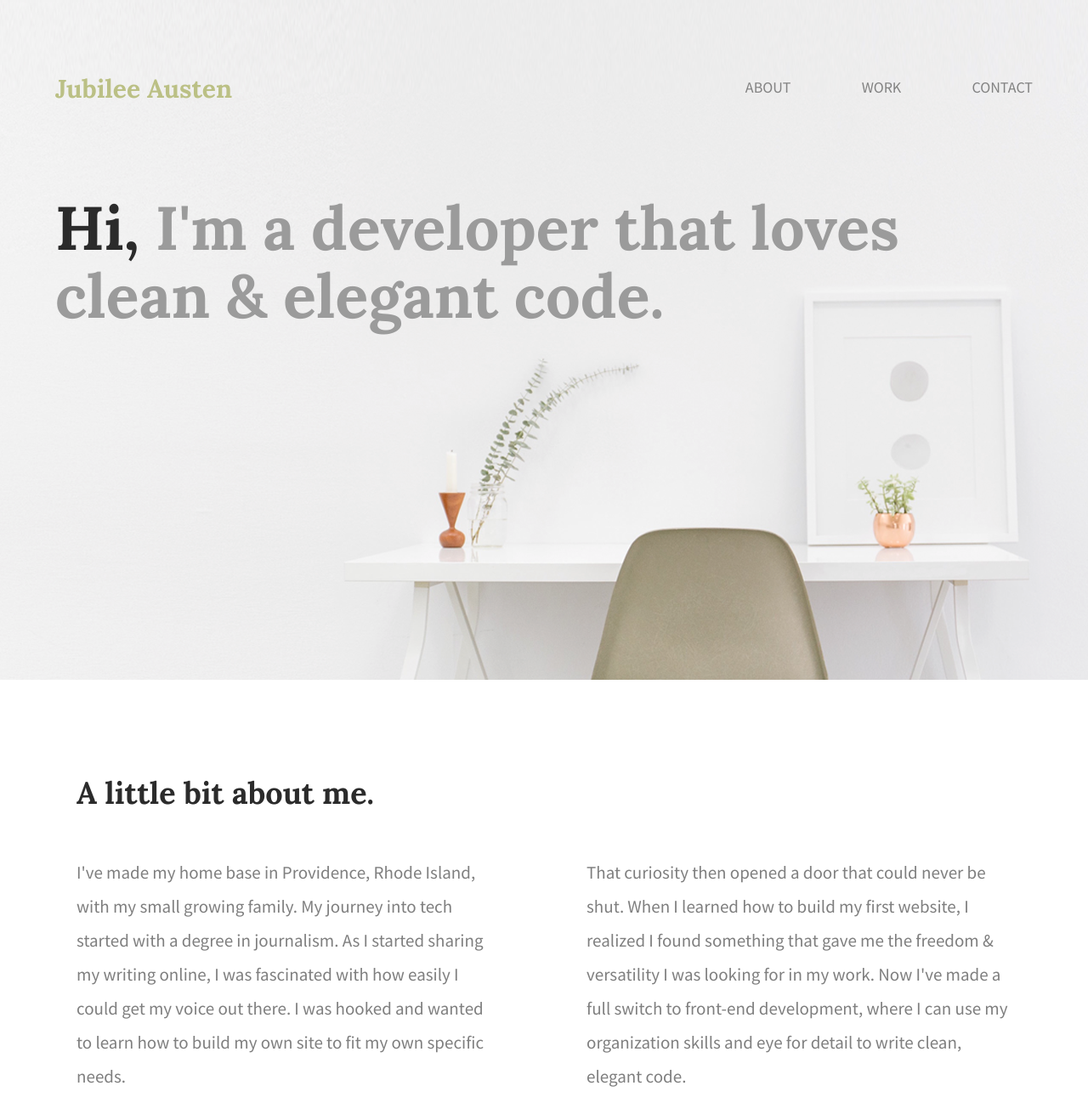
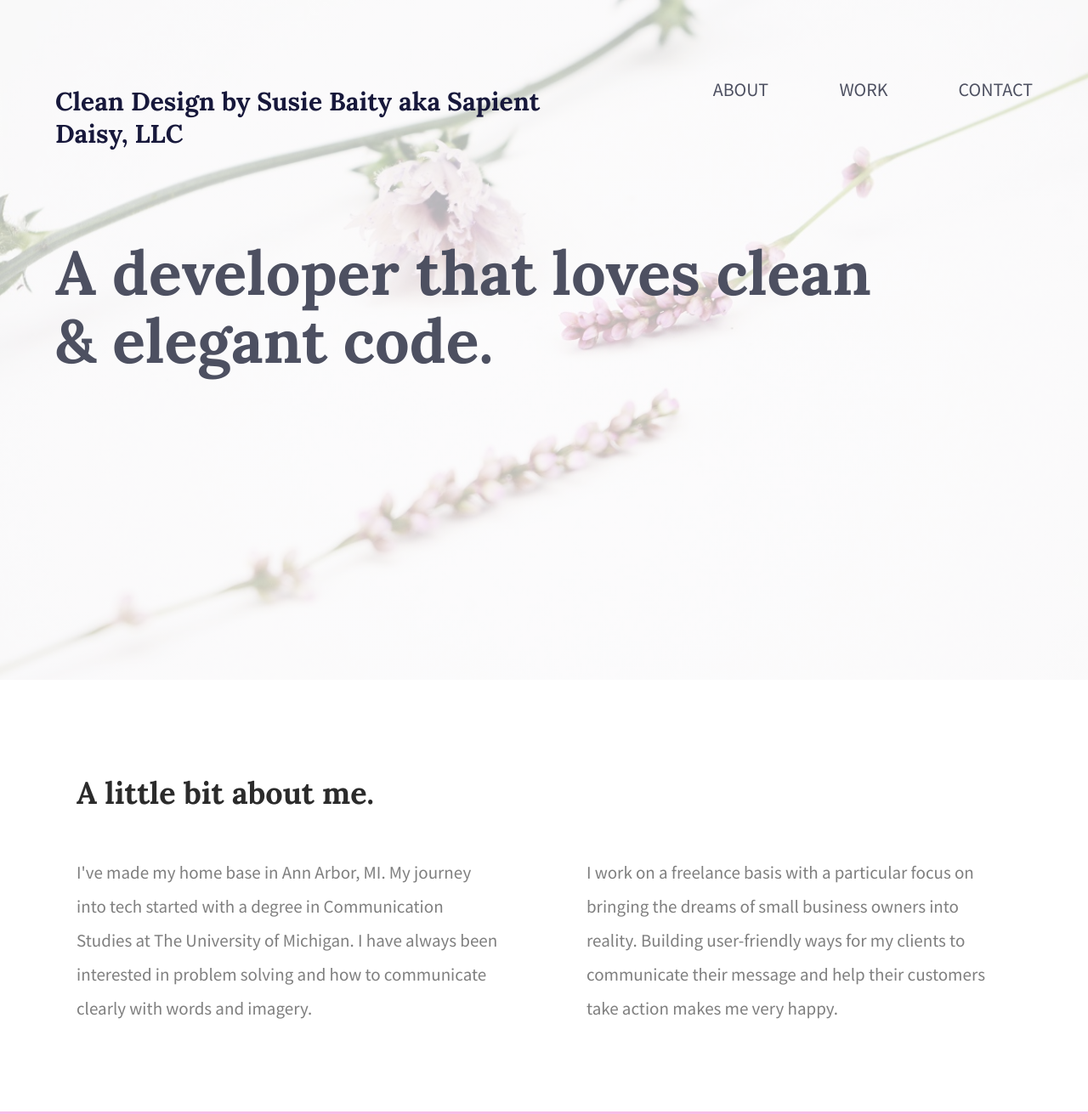
Before and after one commit to sapientdaisy/clean-design, a plain HTML site: page index.html in a window 1280 px wide. Shown: the top 1311 px of the page at 85% size. Drawn offline with Linux system fonts and the light colour scheme.

Commit message:
Changed Header and About Section Text, changed contact information, changed background image and header colors and work background color

```diff
--- a/css/main.css
+++ b/css/main.css
@@ -25,7 +25,7 @@ body {
 
 header {
     height: 800px;
-    background: url('../img/full-background.png');
+    background: linear-gradient(90deg, rgba(255,255,255,.7) 0%, rgba(255,255,255,0.7) 53%, rgba(255,255,255,.7) 100%), url('../img/background-header.jpg');
     background-size: cover;
     background-position: center;
 }
@@ -33,8 +33,8 @@ header {
 header h1 {
     font-family: 'Lora', serif;
     font-size: 30px;
-    color: #bbc085;
-    padding: 65px 0 65px 25px;
+    color: #17183B;
+    padding: 10vh 0 65px 25px;
 }
 nav {
     float: right;
@@ -46,8 +46,8 @@ nav ul li{
 nav ul li a {
     text-transform: uppercase;
     text-decoration: none;
-    font-size: 18px;
-    color: #828282;
+    font-size: 22px;
+    color: #4d5061;
     padding-left: 80px;
 }
 header h2 {
@@ -56,11 +56,11 @@ header h2 {
     font-family: 'Lora', serif;
     font-size: 72px;
     line-height: 80px;
-    color: #9b9b9b;
+    color: #4d5061;
     padding: 20px 0 20px 25px;
 }
 header h2 span {
-    color: #2b2b2b;
+    color: #4d5061b;
 }
 
 /****** ABOUT ******/
@@ -85,7 +85,7 @@ header h2 span {
 /****** WORK ******/
 
 #work {
-    background-color: #f9ceb7;
+    background-color: #f7bce5fd;
     text-align: center;
 }
 
--- a/index.html
+++ b/index.html
@@ -3,7 +3,7 @@
 
 <head>
     <meta charset="utf-8">
-    <title>Jubilee Austen | Portfolio</title>
+    <title>Susie Baity | Clean Design</title>
     <link rel="stylesheet" href="css/normalize.css">
     <link rel="stylesheet" href="css/main.css">
     <link href='https://fonts.googleapis.com/css?family=Lora:400,700' rel='stylesheet' type='text/css'>
@@ -14,7 +14,7 @@
     <header>
         <div class="full-width">
             <div class="half-width">
-                <h1>Jubilee Austen</h1>
+                <h1>Clean Design by Susie Baity aka Sapient Daisy, LLC</h1>
             </div>
             <div class="half-width">
                 <nav>
@@ -25,7 +25,7 @@
                     </ul>
                 </nav>
             </div>
-            <h2><span>Hi,</span> I'm a developer that loves clean &amp; elegant code.</h2>
+            <h2><span></span> A developer that loves clean &amp; elegant code.</h2>
         </div>
     </header>
 
@@ -34,16 +34,13 @@
             <div class="full-width">
                 <h2>A little bit about me.</h2>
                 <div class="half-width">
-                    <p>I've made my home base in Providence, Rhode Island, with my small growing family. My journey into
-                        tech started with a degree in journalism. As I started sharing my writing online, I was
-                        fascinated with how easily I could get my voice out there. I was hooked and wanted to learn how
-                        to build my own site to fit my own specific needs.</p>
+                    <p>I've made my home base in Ann Arbor, MI. My journey into
+                        tech started with a degree in Communication Studies at The University of Michigan. I have always been interested in problem solving
+                        and how to communicate clearly with words and imagery. </p>
                 </div>
                 <div class="half-width">
-                    <p>That curiosity then opened a door that could never be shut. When I learned how to build my first
-                        website, I realized I found something that gave me the freedom &amp; versatility I was looking
-                        for in my work. Now I've made a full switch to front-end development, where I can use my
-                        organization skills and eye for detail to write clean, elegant code.</p>
+                    <p>I work on a freelance basis with a particular focus on bringing the dreams of small business owners into reality. Building user-friendly ways for my clients to communicate their message and
+                    help their customers take action makes me very happy.</p>
                 </div>
             </div>
         </section>
@@ -53,7 +50,7 @@
                 <div class="third-width">
                     <img src="img/html-icon.png" alt="HTML icon" />
                     <h3>Hand-Coded HTML</h3>
-                    <p>My focus is writing clean, well formatted, semantic HTML5 by hand to make sure that the content
+                    <p>My handwritten, semantic HTML5 code is clean and well formatted to make sure that the content
                         is easy to read, easy to collaborate, trouble-shoot and accessible.</p>
                 </div>
                 <div class="third-width">
@@ -66,7 +63,7 @@
                     <img src="img/pencil-icon.png" alt="Pencil icon" />
                     <h3>Ease Converting Designs into Code</h3>
                     <p>You can trust me to take a designer's PSD and quickly &amp; accurately convert it into a webpage
-                        that is pixel-perfect match.</p>
+                        that is pixel-perfect match.  Or I can design it for you!</p>
                 </div>
             </div>
         </section>
@@ -78,17 +75,10 @@
                 </div>
                 <div class="half-width">
                     <h2>Like what you see?</h2>
-                    <h3 id="email-header">Let's meet for a cup of coffee.</h3>
-                    <a href="mailto:hi@jubileeausten.com"><img src="img/envelope.png" id="envelope"
-                            alt="envelope icon" />hi [@] jubileeausten.com</a>
-                    <h3 id="socialmedia-header">Or, find me on the interwebs</h3>
-                    <ul>
-                        <li><a href=""><img src="img/twitter.png" alt="twitter icon" /></a></li>
-                        <li><a href=""><img src="img/tumblr.png" alt="tumblr icon" /></a></li>
-                        <li><a href=""><img src="img/instagram.png" alt="instagram icon" /></a></li>
-                        <li><a href=""><img src="img/linkedin.png" alt="linkedin icon" /></a></li>
-                        <li><a href=""><img src="img/github.png" alt="github icon" /></a></li>
-                    </ul>
+                    <h3 id="email-header">Let's talk.</h3>
+                    <a href="mailto:susie@sapientdaisy.com"><img src="img/envelope.png" id="envelope"
+                            alt="envelope icon" />susie [@] sapientdaisy.com</a>
+
                 </div>
             </div>
         </footer>
```
Also changed, not shown: img/background-header.jpg (added).
